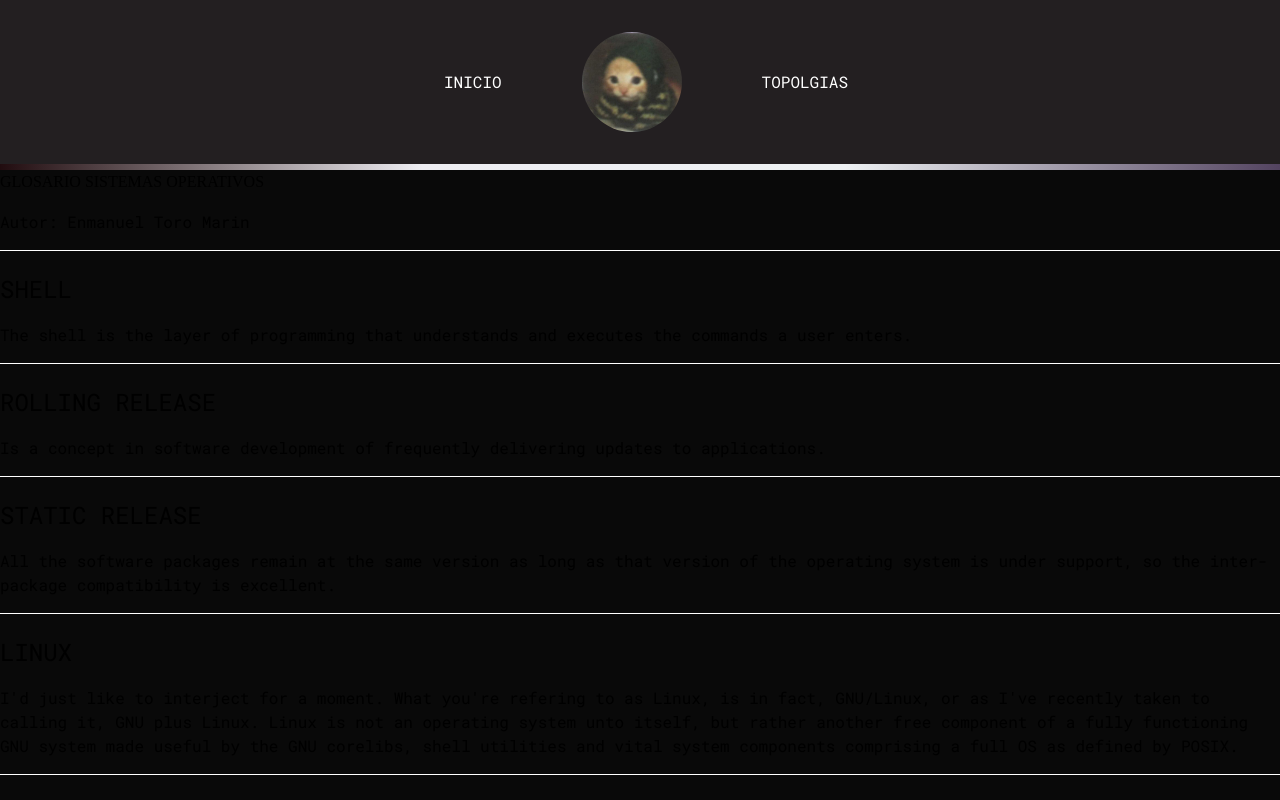
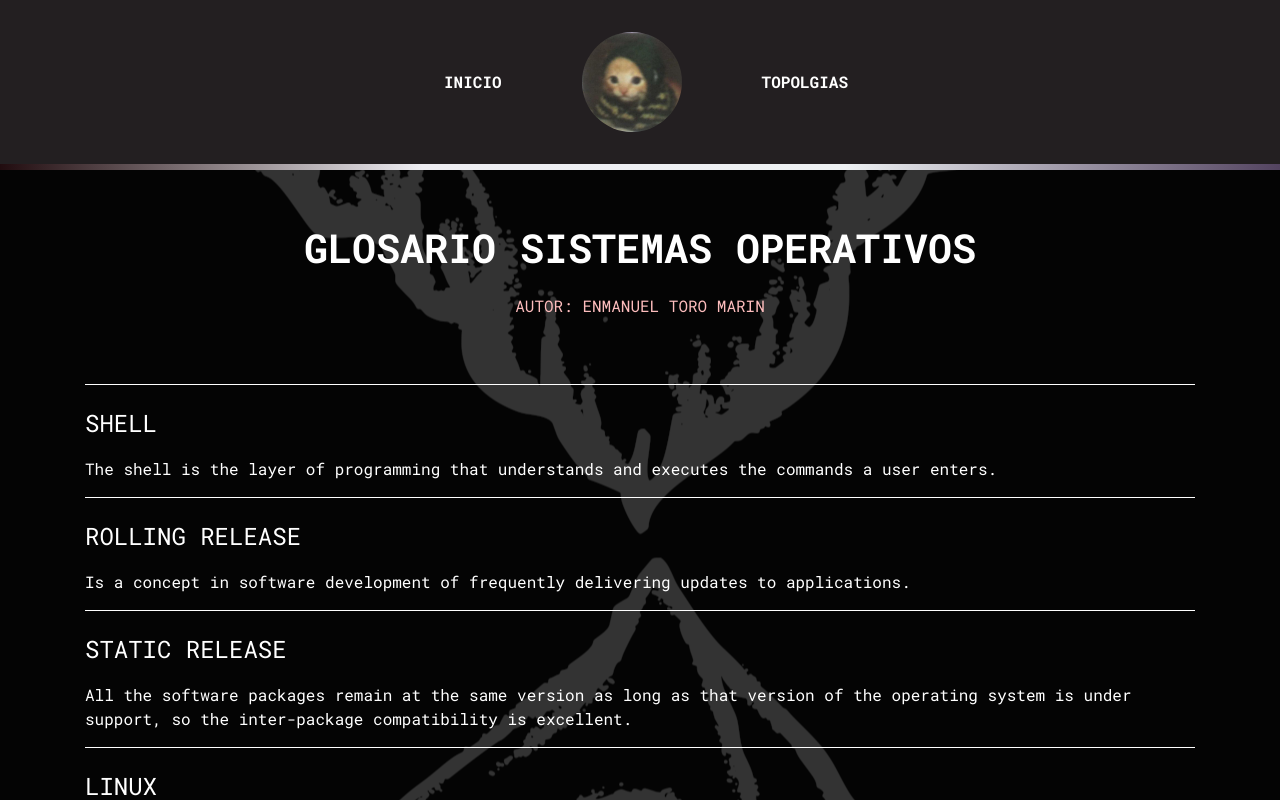
Before and after one commit to Nombiembre/Nombiembre.github.io, a plain HTML site: page glosario/emanuel/glosario/sistemas.html in a window 1280 px wide. Shown: the top 800 px of the page. Drawn offline with Linux system fonts and the light colour scheme.

Commit message:
Update sistemas.html

```diff
--- a/glosario/emanuel/glosario/sistemas.html
+++ b/glosario/emanuel/glosario/sistemas.html
@@ -20,13 +20,13 @@
 
       <ul>
 
-        <li><a href="../index.html">INICIO</a></li>
+        <li><a class="fw-bold" href="../index.html">INICIO</a></li>
 
       </ul>
       <a href="../../../index.html"><img src="../imagenes/profile.png" alt=""></a>
       <ul>
 
-        <li><a href="topologias.html">TOPOLGIAS</a></li>
+        <li><a class="fw-bold" href="topologias.html">TOPOLGIAS</a></li>
         </ul>
      </div>
     </div>
@@ -36,15 +36,18 @@
 
 
 
-  <main class="content">
-    <h2>GLOSARIO SISTEMAS OPERATIVOS</h2>
-    <p class="second-header">Autor: Enmanuel Toro Marin</p>
+  <main class="barry">
+
+    <section class="wrapper">
+
+      <h2 class="primary-title center">GLOSARIO SISTEMAS OPERATIVOS</h2>
+      <p class="autor">Autor: Enmanuel Toro Marin</p>
 
 
-    <div>
+      <div>
 
-      <h3 id="">SHELL</h3>
-      <p>The shell is the layer of programming that understands and executes the commands a user enters.</p>
+        <h3 id="">SHELL</h3>
+        <p>The shell is the layer of programming that understands and executes the commands a user enters.</p>
       <h3 id="">Rolling Release</h3>
       <p>Is a concept in software development of frequently delivering updates to applications.</p>
       <h3 id="">Static Release</h3>
@@ -62,9 +65,10 @@
       <p>This is because installing Arch Linux on a machine requires you to have proper knowledge of how different parts of a Linux distribution work. So running Arch Linux on your system is kind of a testament to your understanding of Linux</p>
       <h3>Hash</h3>
       <p>A hash is a mathematical function that converts an input of arbitrary length into an encrypted output of a fixed length. Thus, regardless of the original amount of data or file size involved, its unique hash will always be the same size. Moreover, hashes cannot be used to "reverse-engineer" the input from the hashed output since hash functions are "one-way" (like a meat grinder; you can't put the ground beef back into a steak). Still, if you use such a function on the same data, its hash will be identical, so you can validate that the data is the same (i.e., unaltered) if you already know its hash.
-      <p>Hashing is also essential to blockchain management in cryptocurrency. </p>
+        <p>Hashing is also essential to blockchain management in cryptocurrency. </p>
       </p>
-    </div>
+      </div>
+    </section>
       </main>
     </div>
     <div class="module-border-wrap-top">
```
